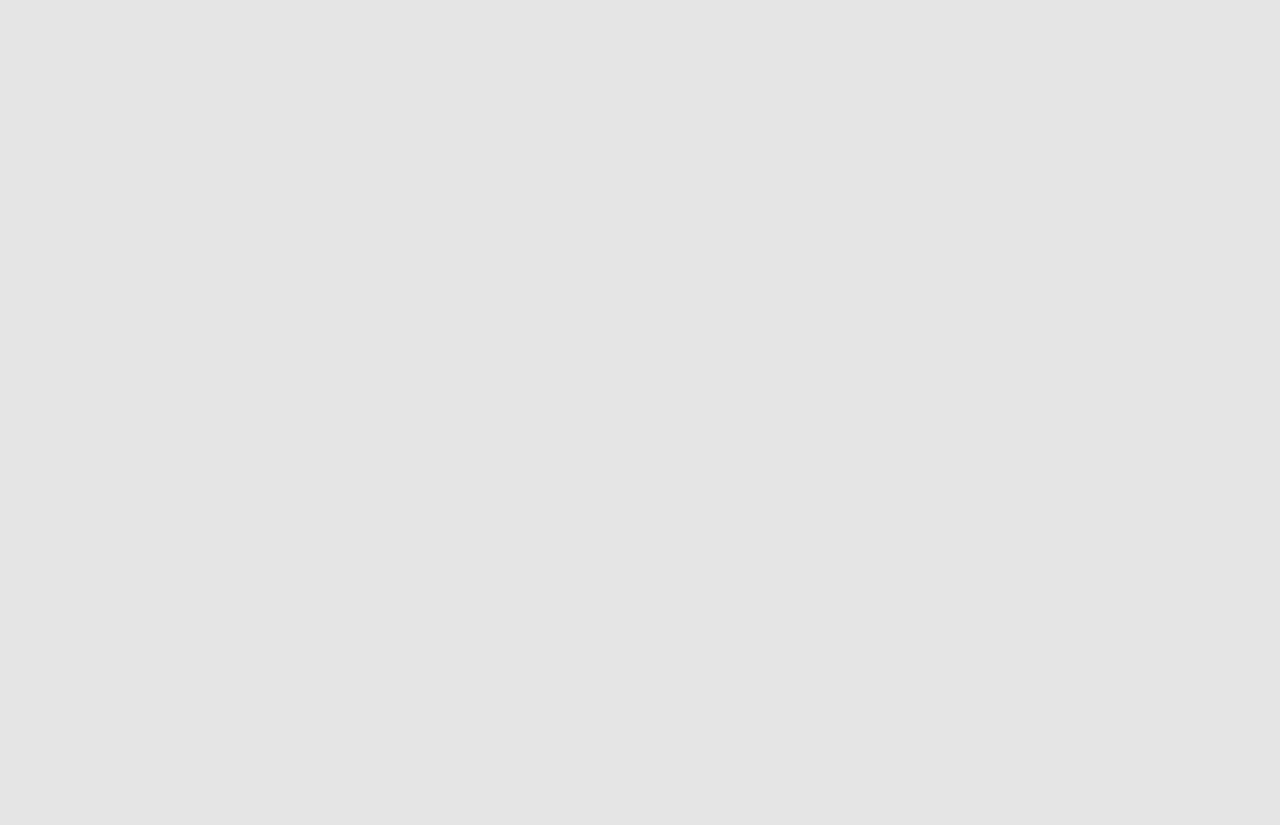
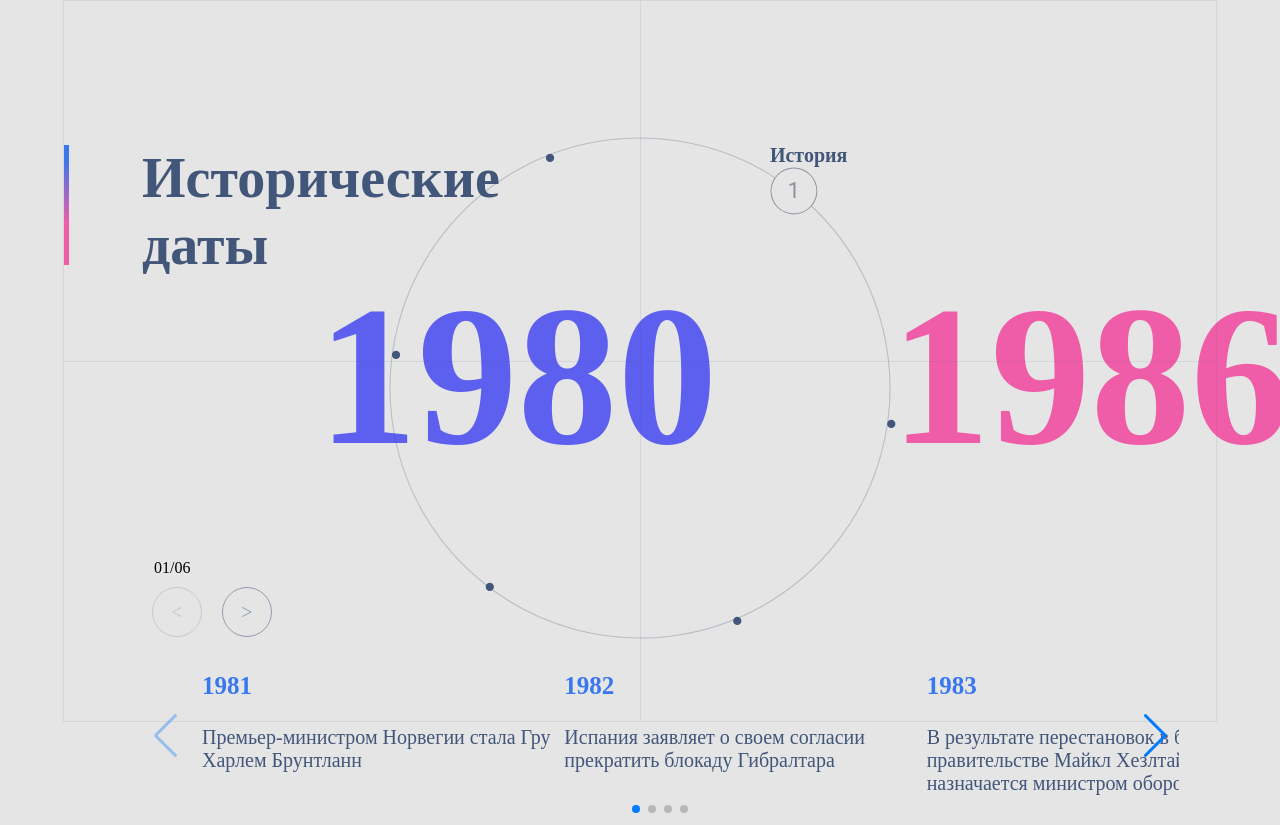
Before and after one commit to AnyaPolischuk/dates, a React (Create React App) app: page / in a window 1280 px wide. Before the commit the page ends 800 px from the top, so only its background shows below. Built offline with nearby package versions, Linux system fonts and the light colour scheme.

Commit message:
chore: add MaimPage to App

```diff
--- a/src/App.tsx
+++ b/src/App.tsx
@@ -1,6 +1,9 @@
+import { MainPage } from "./pages/MainPage/MainPage";
+
 function App() {
   return (
     <div className="App">
+      <MainPage />
     </div>
   );
 }
```
